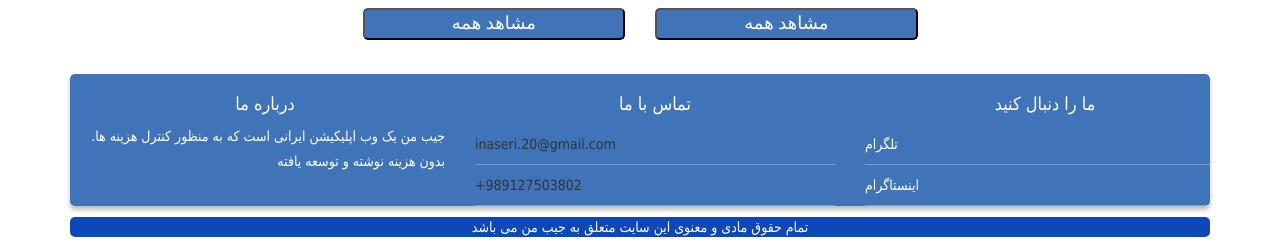
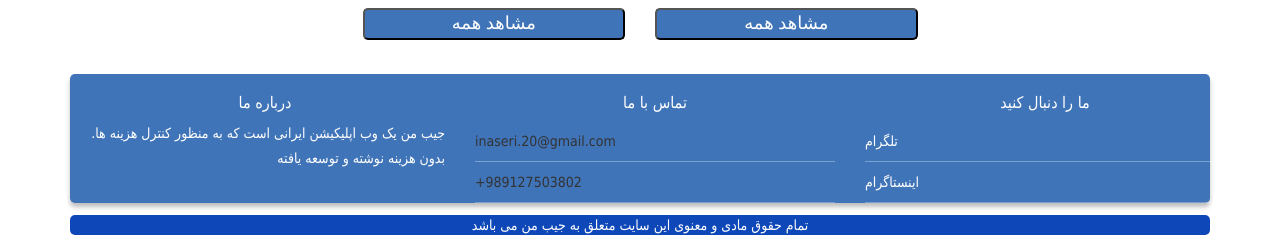
Before and after one commit to inaseri/myPacket, a Django app: page /money/ in a window 1280 px wide. Shown: the part 586-833 px from the top of the page. Run offline with Django 3.2, Linux system fonts and the light colour scheme; the visitor is signed in with stand-in values (Sample User, id 1); some libraries are stand-ins or nearby versions; some web fonts are replaced.

Commit message:
حذف کد های اضافی

```diff
--- a/money/static/money/style.css
+++ b/money/static/money/style.css
@@ -128,7 +128,7 @@
 
     h2,h3 {
         color: white;
-        font-size: 18px;
+        font-size: 16px;
     }
 
     .footer-top {
--- a/money/views.py
+++ b/money/views.py
@@ -29,7 +29,6 @@ def index(requset):
         context['transactions'] = transactions
     else:
         transactions = Transactions.objects.filter(type=type,owner=requset.user)
-        print("transactons is:",transactions)
         context['transactions'] = transactions
 
     # this loop calculate sum of transactions just in one type
```
